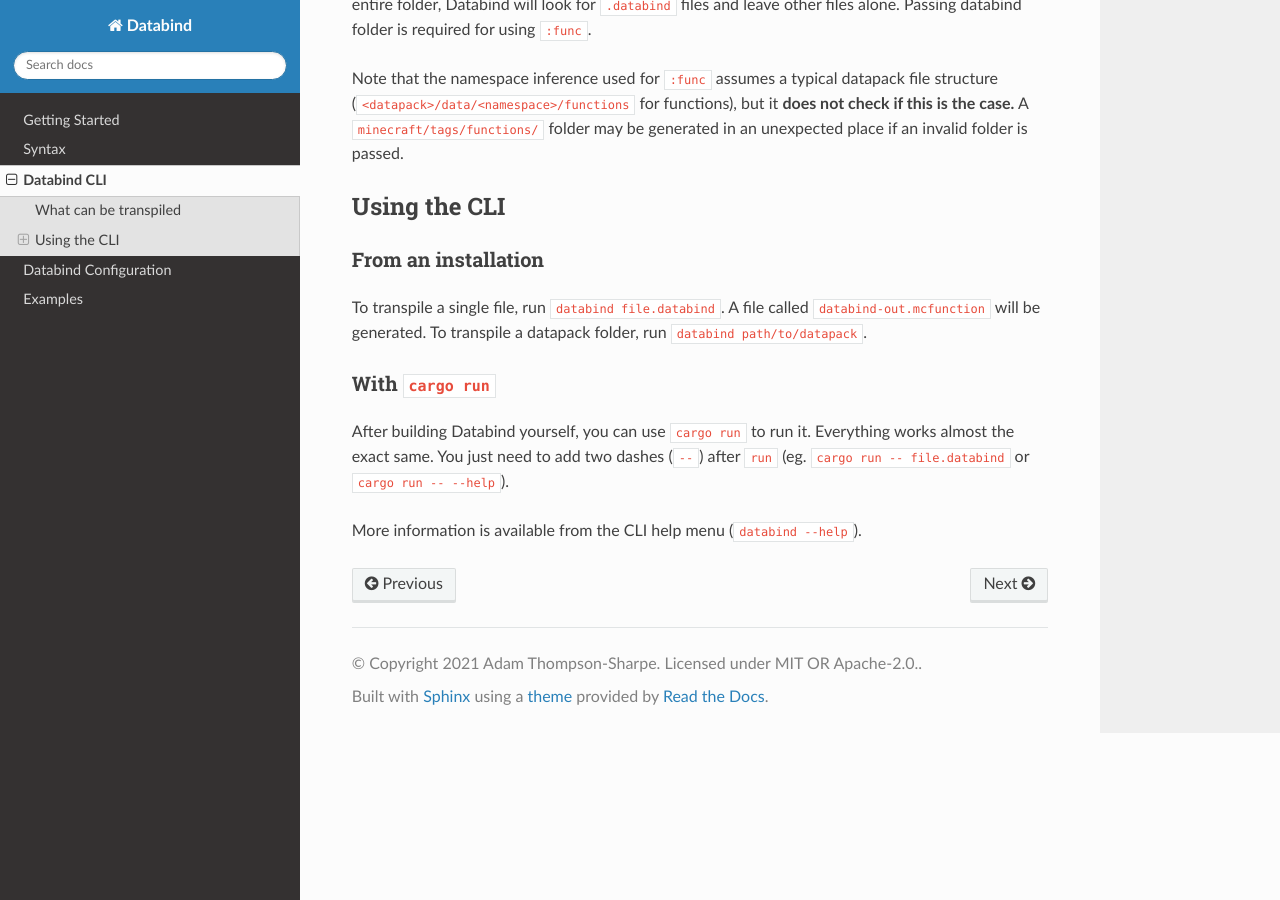
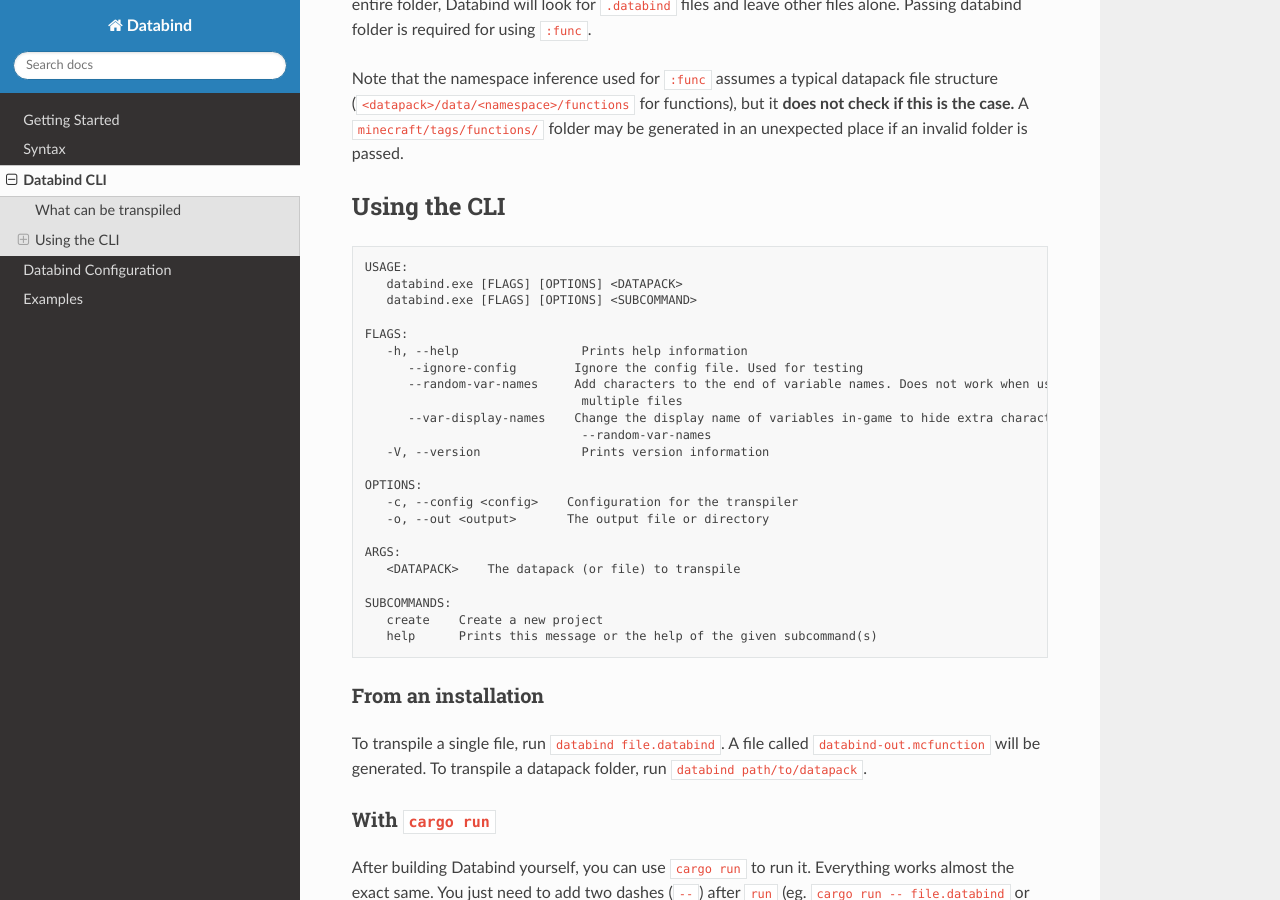
Before and after one commit to MysteryBlokHed/databind, a Sphinx documentation site: the page built from docs/cli.rst, in a window 1280 px wide and 900 px high, scrolled down 247 px. Built offline with Sphinx 7.4.7 and the Read the Docs theme 2.0.0, drawn with Linux system fonts in a browser that asks for light colours.

Commit message:
Add CLI --help output to CLI docs

```diff
--- a/docs/cli.rst
+++ b/docs/cli.rst
@@ -16,6 +16,32 @@
 Using the CLI
 -------------
 
+.. code-block:: text
+
+   USAGE:
+      databind.exe [FLAGS] [OPTIONS] <DATAPACK>
+      databind.exe [FLAGS] [OPTIONS] <SUBCOMMAND>
+
+   FLAGS:
+      -h, --help                 Prints help information
+         --ignore-config        Ignore the config file. Used for testing
+         --random-var-names     Add characters to the end of variable names. Does not work when using variables across
+                                 multiple files
+         --var-display-names    Change the display name of variables in-game to hide extra characters. Only relevant with
+                                 --random-var-names
+      -V, --version              Prints version information
+
+   OPTIONS:
+      -c, --config <config>    Configuration for the transpiler
+      -o, --out <output>       The output file or directory
+
+   ARGS:
+      <DATAPACK>    The datapack (or file) to transpile
+
+   SUBCOMMANDS:
+      create    Create a new project
+      help      Prints this message or the help of the given subcommand(s)
+
 From an installation
 ^^^^^^^^^^^^^^^^^^^^
 
```
